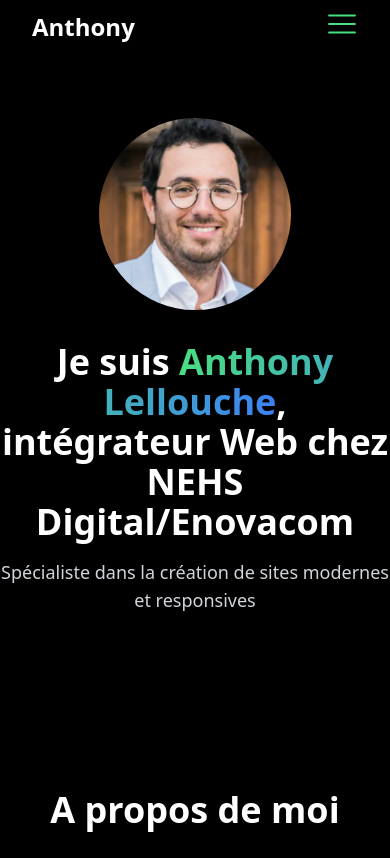
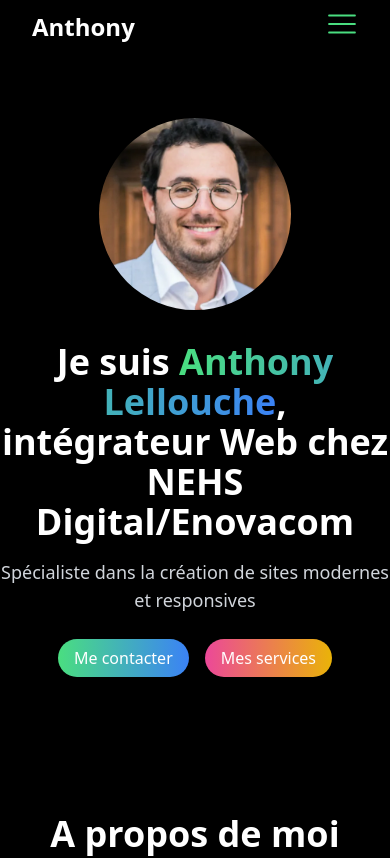
Before and after one commit to AnthonyLellouche/portfolio, a React (Vite) app: page / in a window 390 px wide. Shown: the top 858 px of the page. Built offline with nearby package versions, Linux system fonts and the light colour scheme.

Commit message:
(style): rajout des boutons en responsive

```diff
--- a/src/components/Contact.jsx
+++ b/src/components/Contact.jsx
@@ -80,7 +80,7 @@
                   required
                 />
               </div>
-              <button className="bg-gradient-to-r from-green-400 to-blue-500 text-white hidden md:inline transform transition-transform duration-300 hover:scale-x-105 px-8 py-4 rounded-full">
+              <button className="bg-gradient-to-r from-green-400 to-blue-500 text-white md:inline transform transition-transform duration-300 hover:scale-x-105 px-8 py-4 rounded-full">
                 Envoyer
               </button>
             </form>
@@ -95,7 +95,7 @@
               Merci de m'avoir contacté. Je vous répondrai dès que possible.
             </p>
             <button
-              className="bg-gradient-to-r from-pink-500 to-yellow-500 text-white hidden md:inline transform transition-transform duration-300 hover:scale-x-105 px-4 py-2 mt-5 rounded-full"
+              className="bg-gradient-to-r from-pink-500 to-yellow-500 text-white md:inline transform transition-transform duration-300 hover:scale-x-105 px-4 py-2 mt-5 rounded-full"
               onClick={closeModal}
             >
               Fermer
--- a/src/components/Footer.jsx
+++ b/src/components/Footer.jsx
@@ -103,7 +103,7 @@
             <h3 className="text-2xl font-bold mb-4">Abonnement réussi</h3>
             <p>Merci de vous être abonné à notre newsletter.</p>
             <button
-              className="bg-gradient-to-r from-pink-500 to-yellow-500 text-white hidden md:inline transform transition-transform duration-300 hover:scale-x-105 px-4 py-2 mt-5 rounded-full"
+              className="bg-gradient-to-r from-pink-500 to-yellow-500 text-white md:inline transform transition-transform duration-300 hover:scale-x-105 px-4 py-2 mt-5 rounded-full"
               onClick={closeModal}
             >
               Fermer
--- a/src/components/Hero.jsx
+++ b/src/components/Hero.jsx
@@ -21,13 +21,13 @@
       <div className="mt-8 space-x-4">
         <Link
           to="/#contact"
-          className="bg-gradient-to-r from-green-400 to-blue-500 text-white hidden md:inline transform transition-transform duration-300 hover:scale-x-105 px-4 py-2 rounded-full"
+          className="bg-gradient-to-r from-green-400 to-blue-500 text-white md:inline transform transition-transform duration-300 hover:scale-x-105 px-4 py-2 rounded-full"
         >
           Me contacter
         </Link>
         <Link
           to="/#service"
-          className="bg-gradient-to-r from-pink-500 to-yellow-500 text-white hidden md:inline transform transition-transform duration-300 hover:scale-x-105 px-4 py-2 rounded-full"
+          className="bg-gradient-to-r from-pink-500 to-yellow-500 text-white md:inline transform transition-transform duration-300 hover:scale-x-105 px-4 py-2 rounded-full"
         >
           Mes services
         </Link>
--- a/src/components/Navbar.jsx
+++ b/src/components/Navbar.jsx
@@ -65,6 +65,12 @@
           <Link to="/#contact" className="hover:text-gray-400">
             Contact
           </Link>
+          <Link
+            to="/login"
+            className="bg-gradient-to-r from-green-400 to-blue-500 text-white md:inline transform transition-transform duration-300 hover:scale-x-105 px-4 py-2 rounded-full"
+          >
+            Connexion
+          </Link>
         </div>
       )}
     </nav>
```
